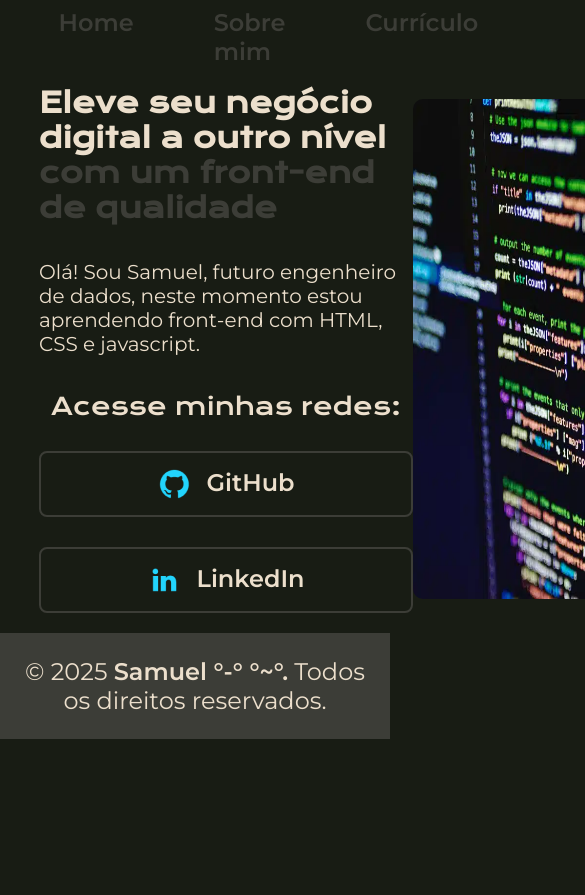
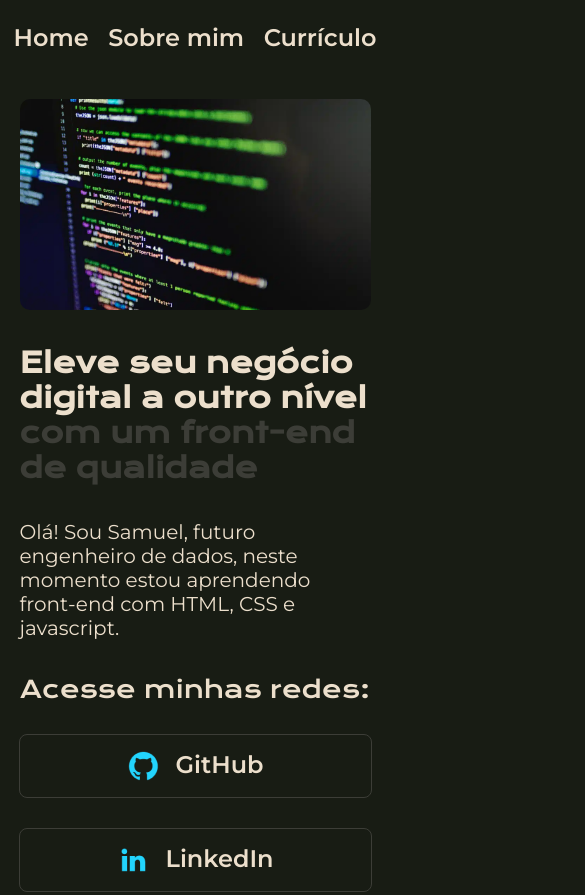
Before and after one commit to Samuel258036/PORTFOLIO, a plain HTML site: page index.html in a window 390 px wide. Shown: the top 895 px of the page, 585 px wide, since content can reach past the window. Before the commit the page ends 844 px from the top, so only its background shows below. Drawn offline with nearby package versions, Linux system fonts and the light colour scheme.

Commit message:
adicionando responsividade ao site

```diff
--- a/index.html
+++ b/index.html
@@ -20,8 +20,8 @@
         <p class="apresentacao__conteudo__texto">Olá! Sou Samuel, futuro engenheiro de dados, neste momento estou aprendendo front-end com HTML, CSS e javascript.</p>
         <div class="apresentacao__links">
             <h2 class="apresentacao__links__subtitulo">Acesse minhas redes:</h2>
-            <a class="apresentacao__links__links" href="https://github.com/Samuel258036"> <img src="image/github.png" alt="icone do github">GitHub</a>
-            <a class="apresentacao__links__links" href="https://www.linkedin.com/in/samuel-prado-b850562a4/"><img src="image/linkedin.png" alt="icone do linkedin">LinkedIn</a>
+            <a class="apresentacao__links__navegacao" href="https://github.com/Samuel258036"> <img src="image/github.png" alt="icone do github">GitHub</a>
+            <a class="apresentacao__links__navegacao" href="https://www.linkedin.com/in/samuel-prado-b850562a4/"><img src="image/linkedin.png" alt="icone do linkedin">LinkedIn</a>
             <!-- <a class="apresentacao__links__links" href="https://www.instagram.com/samuel.prado11/"><img src="image/instagram.png" alt="icone do instagram">Instagram</a> -->
         </div>
     </section>
--- a/styles/style.css
+++ b/styles/style.css
@@ -27,14 +27,14 @@ body {
 
 .cabecalho__menu {
     display: flex;
-    gap: 80px;
+    gap: 5rem;
 }
 
 .cabecalho__menu__link {
     font-family: var(--fonte-secundaria);
     font-weight: 600;
-    font-size: 24px;
-    color: var(--cor-terciaria);
+    font-size: 1.5rem;
+    color: var(--cor-secundaria);
     text-decoration: none;
 }
 
@@ -43,17 +43,18 @@ body {
     display: flex;
     align-items: center;
     justify-content: space-between;
+    gap: 82px;
 }
 
 .apresentacao__conteudo {
-    width: 500px;
+    width: 50%;
     display: flex;
     flex-direction: column;
-    gap: 35px;
+    gap: 2.18rem;
 }
 
 .apresentacao__conteudo__titulo {
-    font-size: 28px;
+    font-size: 1.75rem;
     font-family: var(--fonte-principal);
 }
 
@@ -62,20 +63,21 @@ body {
 }
 
 .apresentacao__conteudo__texto {
-    font-size: 20px;
+    font-size: 1.25rem;
     font-family: var(--fonte-secundaria);
 }
 
 .fotinha {
-    width: 488px;
-    height: 500px;
-    border-radius: 10px;
+    width: 50%;
+    border-radius: 0.62rem;
+    /* width: 30.5rem;
+    height: 31.25rem;
+     */
 }
 
-.fotinha__sobreMim {
-    width: 488px;
-    height: 460px;
-    border-radius: 10px;
+.fotinha__curriculo {
+    width: 50%;
+    border-radius: 0.62rem;
 }
 
 .apresentacao__links {
@@ -83,29 +85,29 @@ body {
     flex-direction: column;
     align-items: center;
     justify-content: space-between;
-    gap: 30px;
+    gap: 1.87rem;
 }
 
 .apresentacao__links__subtitulo {
     font-family: var(--fonte-principal);
     font-weight: 400;
-    font-size: 24px;
+    font-size: 1.5rem;
 }
-.apresentacao__links__links {
+.apresentacao__links__navegacao {
     /* background-color: #267bca; */
     display: flex;
     justify-content: center;
-    gap: 16px;
-    width: 370px;
+    gap: 1rem;
+    width: 50%;
     text-align: center;
-    border-radius: 8px;
-    font-size: 24px;
+    border-radius: 0.5rem;
+    font-size: 1.5rem;
     font-family: var(--fonte-secundaria);
     font-weight: 600;
-    padding: 15px 0;
+    padding: 0.93rem 0;
     text-decoration: none;
     color: var(--cor-secundaria);
-    border: 2px solid var(--cor-terciaria);
+    border: 0.12rem solid var(--cor-terciaria);
 
 }
 
@@ -117,24 +119,69 @@ body {
 footer{
     background-color: var(--cor-terciaria);
     text-align: center;
-    padding: 24px;
+    padding: 1.5rem;
     font-family: var(--fonte-secundaria);
-    font-size: 24px;
+    font-size: 1.5rem;
     font-weight: 400;
 }
 
 ul {
     list-style: none;
+    text-decoration: none;
 }
 
 .apresentacao__conteudo__curriculo {
-    width: 615px;
+    width: 38.43rem;
     display: flex;
     flex-direction: column;
-    gap: 35px;
+    gap: 2.18rem;
 }
 
 .apresentacao__conteudo__texto__Lista{
-    font-size: 14px;
+    font-size: 0.87rem;
     font-family: var(--fonte-secundaria);
 }
+
+a {
+    text-decoration: none;
+}
+
+@media (max-width: 1025px) {
+    .cabecalho {
+        padding: 6% 0 7% 0;
+        width: 100%;
+    }
+
+.cabecalho__menu {
+    justify-content: center;
+    gap: 5%;
+
+}
+
+    .apresentacao {
+        margin: 5% 5%;
+        display: flex;
+        flex-direction: column-reverse  ;
+        gap: 2.18rem;
+    }
+
+    .apresentacao__conteudo {
+        width: auto;
+    }
+
+    .fotinha {
+        width: 100%;
+    }
+
+    .apresentacao__links {
+        width: 100%;
+    }
+
+    .apresentacao__links__navegacao {
+        width: 100%;
+    }
+
+    .apresentacao__conteudo__curriculo {
+        width: 100%;
+    }
+}
```
Also changed, not shown: Curriculo.html (+1 -1 lines), Sobre_mim.html (+1 -1 lines).
